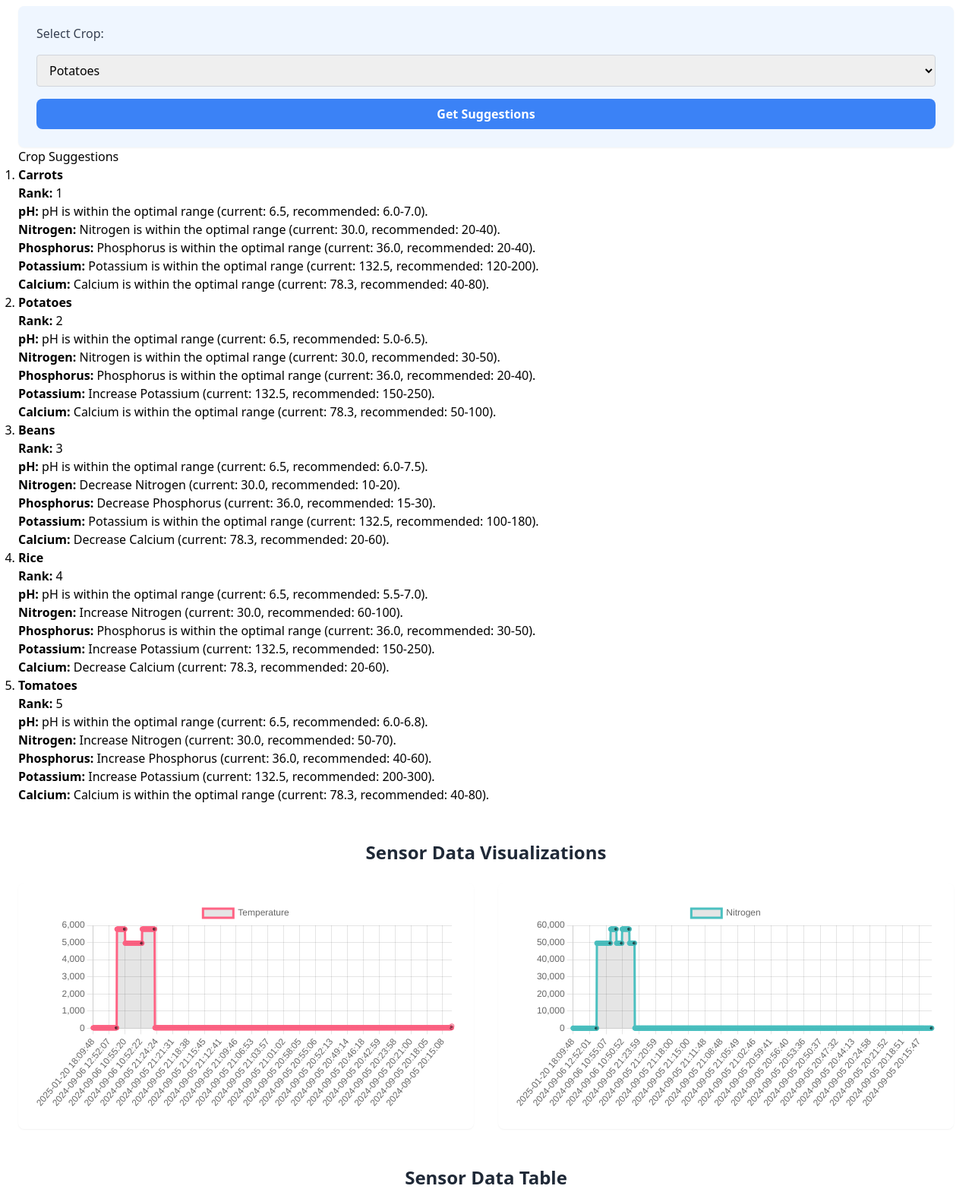
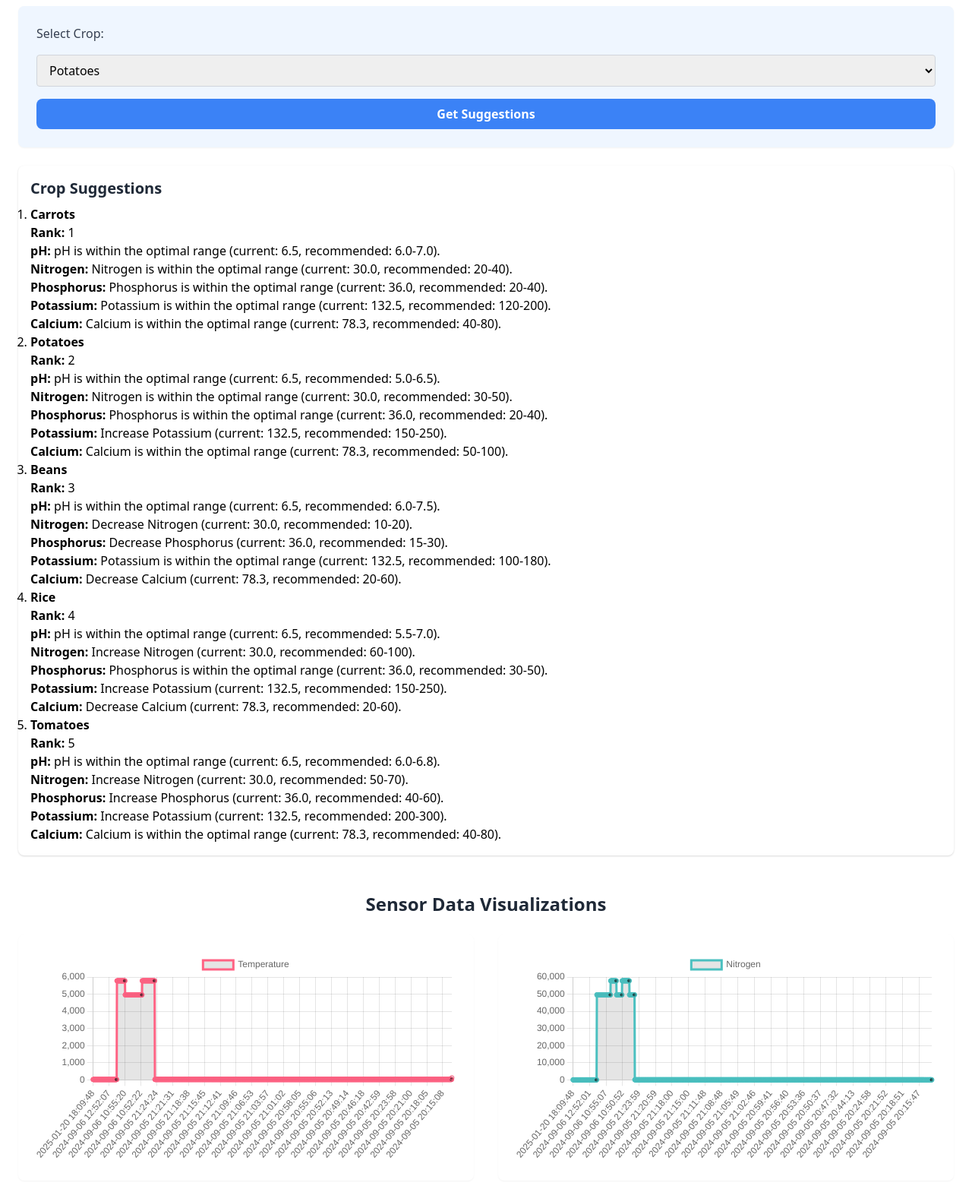
Before and after one commit to JeanCluadeT/soil_nutrient, a Flask app: page / in a window 1280 px wide. Shown: the part 288-1853 px from the top of the page at 76% size. Run offline with Flask 3, Linux system fonts and the light colour scheme; data comes from the database, SQL or seed files in the repository; parts of the project's set-up code (start-up, migrations or seed data) failed here and were passed over; some libraries are stand-ins or nearby versions.

Commit message:
Update index.html

```diff
--- a/templates/index.html
+++ b/templates/index.html
@@ -122,7 +122,8 @@
   </ul>
 {% endfor %} -->
 
-<h2>Crop Suggestions</h2>
+<div class="bg-white rounded-lg shadow mt-6 p-4">
+<h2 class="text-xl font-semibold text-gray-800 mb-2">Crop Suggestions</h2>
 <ol class="list-decimal">
 {% for crop, details in suggestions_for_all_crops2.items() %}
   <li>
@@ -137,6 +138,7 @@
   </li>
 {% endfor %}
 </ol>
+</div>
 
 
 
```
